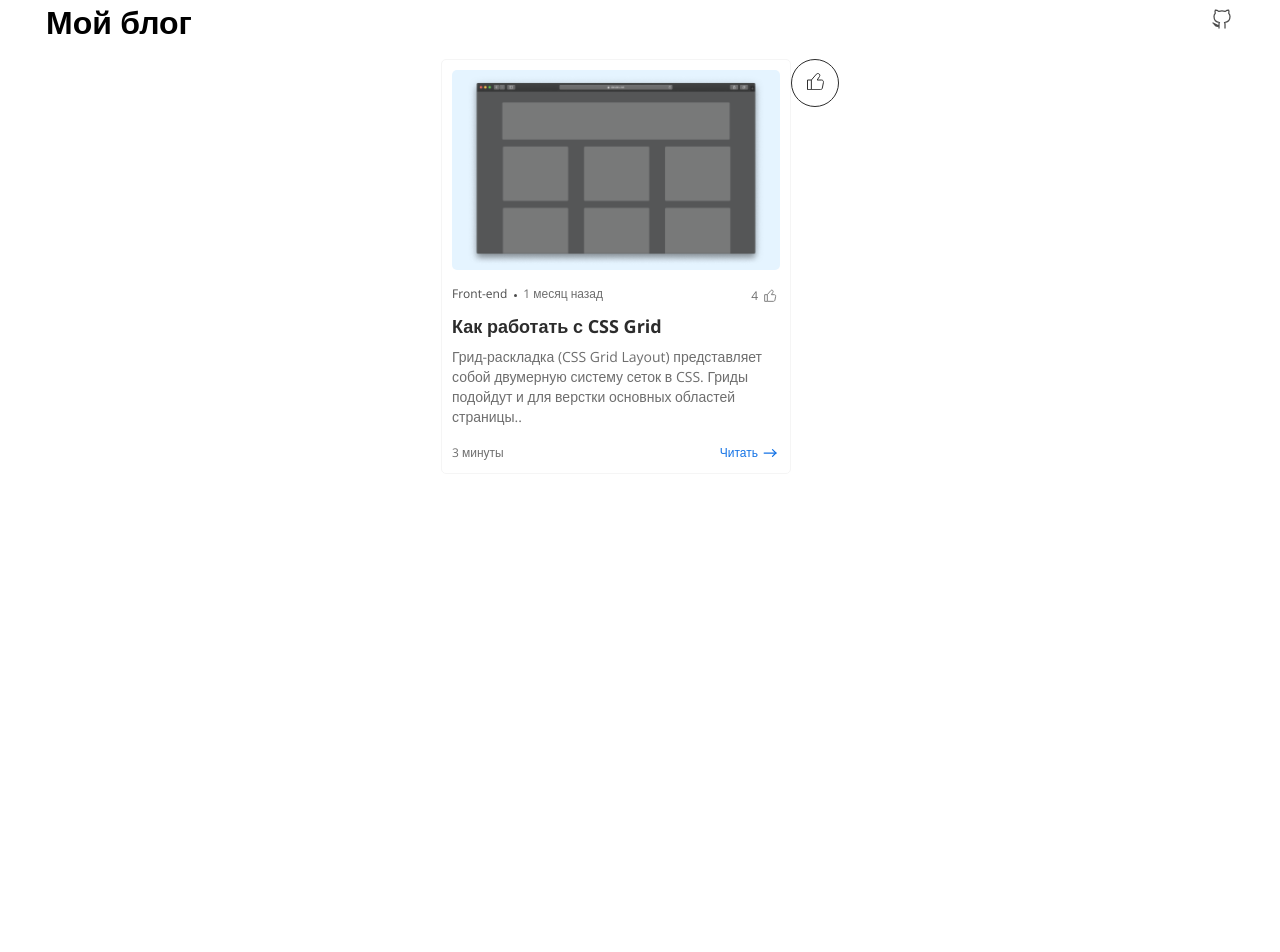
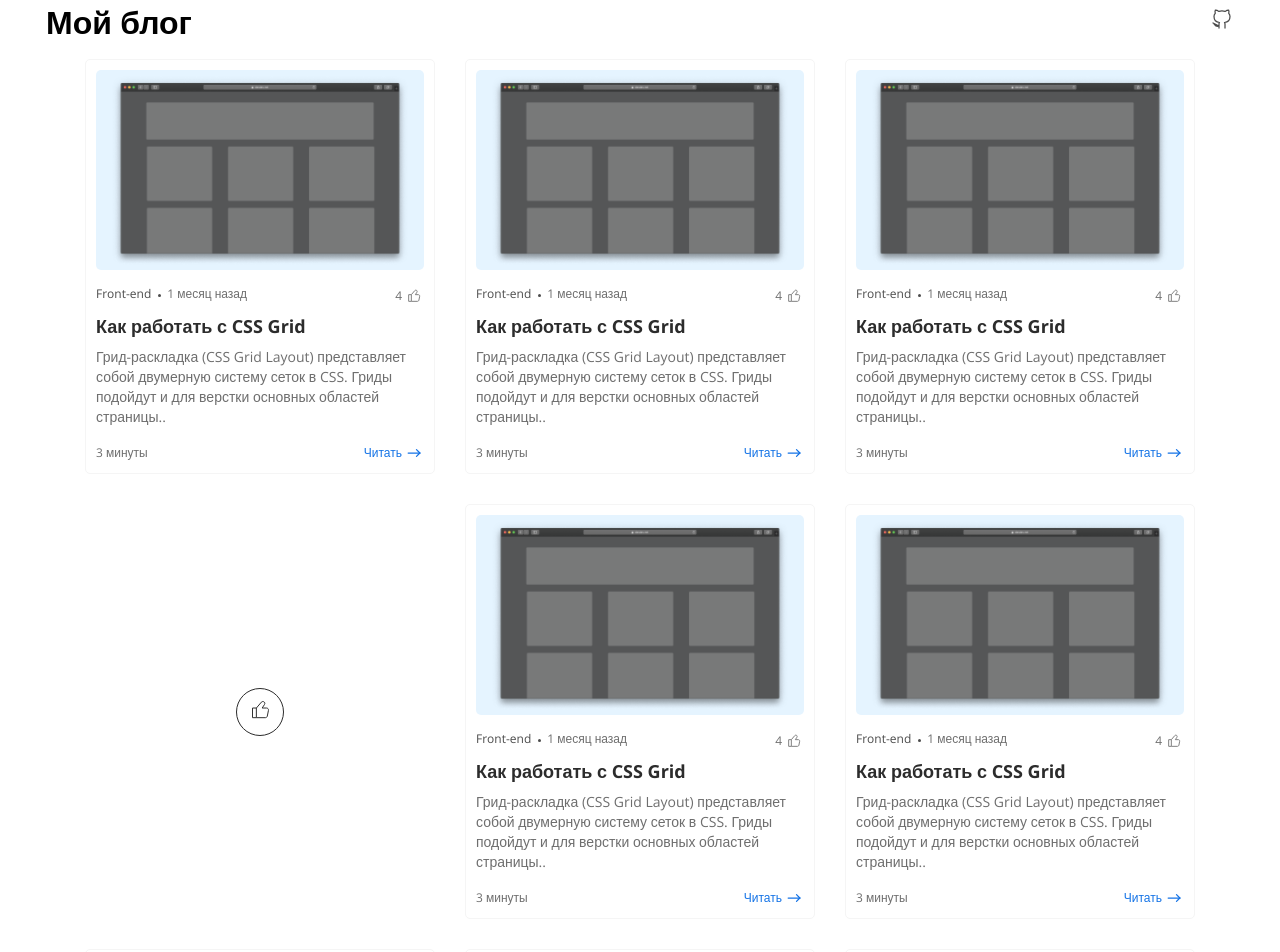
Before and after one commit to grabelnikovRus/nextJS, a Next.js app: page / in a window 1280 px wide. Shown: the top 952 px of the page. Before the commit the page ends 800 px from the top, so only its background shows below. Built offline with nearby package versions, Linux system fonts and the light colour scheme; no server answers.

Commit message:
2-components: Добавлена сетка grid

```diff
--- a/app/page.module.css
+++ b/app/page.module.css
@@ -1,4 +1,18 @@
 .page {
-  display: flex;
+  display: grid;
+  grid-template-columns: repeat(auto-fit, minmax(350px, 350px));
+  gap: 30px;
   justify-content: center;
 }
+
+.like {
+  display: grid;
+  align-items: center;
+  justify-content: center;
+}
+
+@media (min-width: 1490px) {
+  .page {
+    grid-template-columns: auto repeat(2, 350px) auto;
+  }
+}
--- a/app/page.tsx
+++ b/app/page.tsx
@@ -9,7 +9,10 @@ const obj = {
   title: "Как работать с CSS Grid",
   theme: "Front-end",
   term: "1 месяц назад",
+  like: 4,
 };
+
+const arr = new Array(18).fill(obj);
 
 export default function Home() {
   const [isLike, setIsLike] = useState(false);
@@ -26,18 +29,25 @@ export default function Home() {
     // корсы вызывают ошибку
     setPosts().then(console.log);
   }, [isLike]);
-
   return (
     <div className={styles.page}>
+      {arr.map((obj, i) =>
+        i === 3 ? (
+          <span className={styles.like} key={i}>
+            <LikeButton isLike={isLike} setIsLike={setIsLike} />
+          </span>
+        ) : (
           <Card
-        likeCount={4}
+            likeCount={obj.like}
             img={obj.img}
             description={obj.desc}
             title={obj.title}
             theme={obj.theme}
             term={obj.term}
+            key={i}
           />
-      <LikeButton isLike={isLike} setIsLike={setIsLike} />
+        ),
+      )}
     </div>
   );
 }
```
Lines whose indentation alone changed are shown as unchanged.
